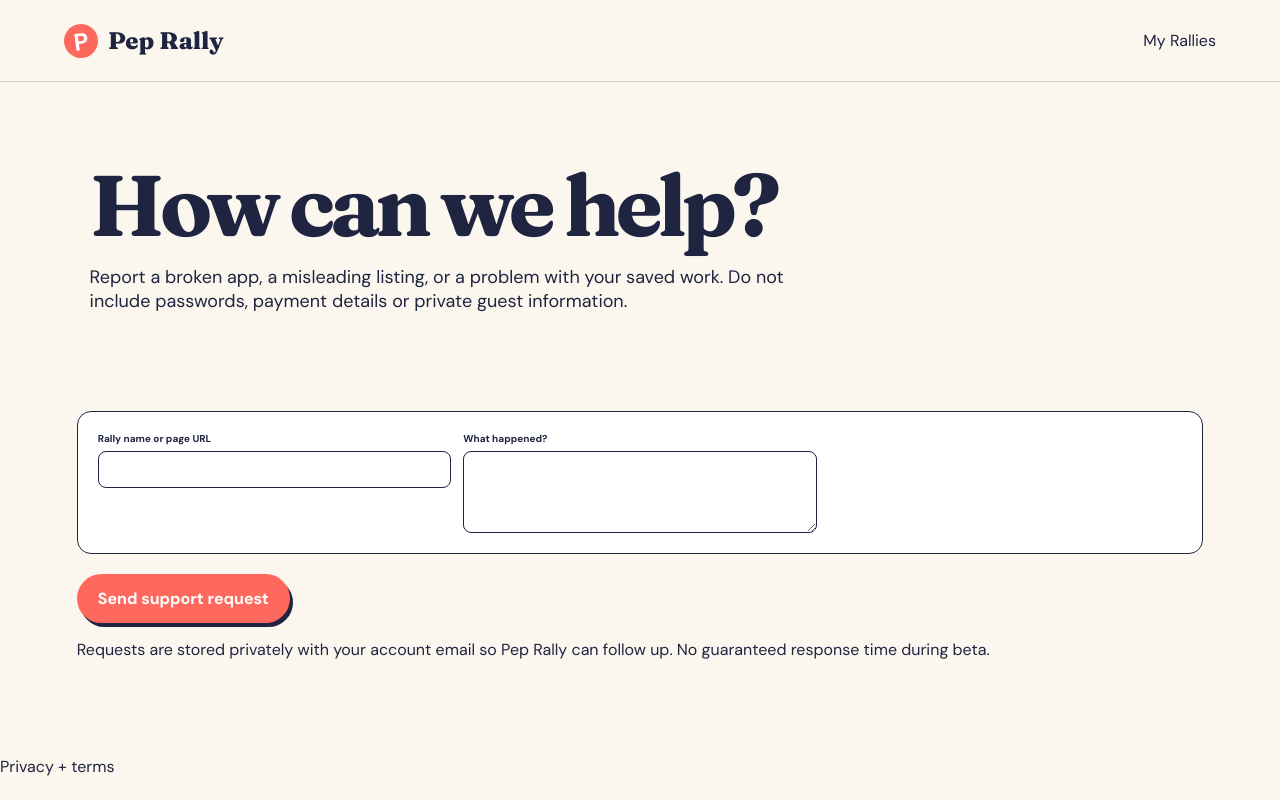
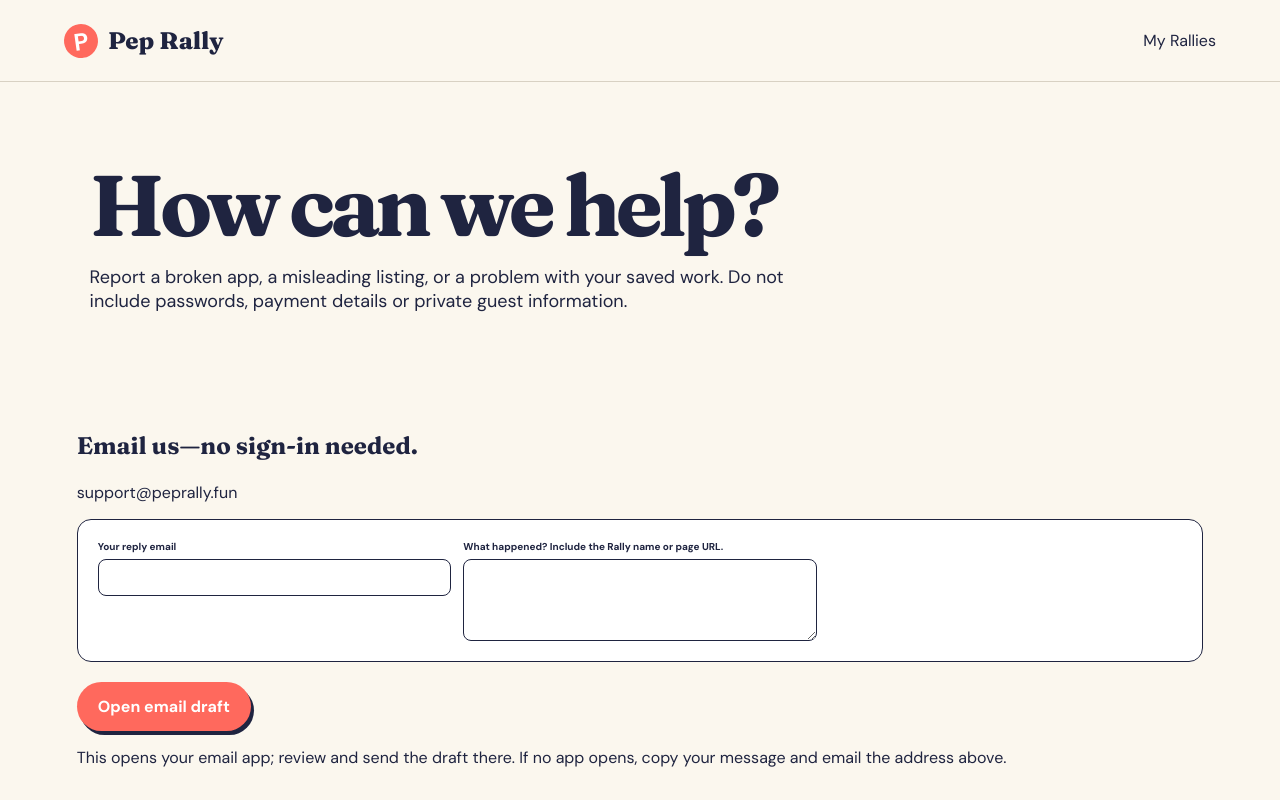
Before and after one commit to duroncelet/Pep-rally, a Next.js app: page /support in a window 1280 px wide. Shown: the top 800 px of the page. Built offline with nearby package versions, Linux system fonts and the light colour scheme.

Commit message:
Offer signed-out support email handoff with explicit send step

```diff
--- a/app/policies/page.tsx
+++ b/app/policies/page.tsx
@@ -6,10 +6,10 @@ export default function PoliciesPage() {
     <header><small>PEP RALLY TRUST CENTER</small><h1>Useful products.<br/><em>Clear responsibilities.</em></h1><p>These launch-edition terms explain what buyers and creators can expect while Pep Rally is operating as a limited test marketplace.</p><span>Effective September 15, 2026 · Launch edition</span></header>
     <section className="policy-grid">
       <article><small>BUYER PROMISE</small><h2>The Rally should match its listing.</h2><p>You should be able to open the promised working experience, understand what information it uses, and produce the result described before checkout.</p><ul><li>Paid access is tied to your signed-in account.</li><li>Outside prices, availability, and policies remain the provider’s source of truth.</li><li>You approve messages, bookings, payments, and high-stakes decisions.</li></ul></article>
-      <article><small>REFUNDS</small><h2>Ask for review when the product fails.</h2><p>Request a marketplace review if a paid Rally does not open, materially differs from its listing, or cannot create the promised outcome.</p><ul><li>Send a request through the support form and keep your reference number.</li><li>Include the Rally name and what failed; never send passwords or secret keys.</li><li>Approved test-market refunds are returned through the original payment method.</li></ul></article>
+      <article><small>REFUNDS</small><h2>Ask for review when the product fails.</h2><p>Request a marketplace review if a paid Rally does not open, materially differs from its listing, or cannot create the promised outcome.</p><ul><li>Email support@peprally.fun, or store an account support request and keep your reference number.</li><li>Include the Rally name and what failed; never send passwords or secret keys.</li><li>Approved test-market refunds are returned through the original payment method.</li></ul></article>
       <article><small>PRIVACY</small><h2>Your workspace is not marketplace content.</h2><p>Saved Rally inputs and results are private to the signed-in account unless you deliberately share or send them through an outside service. Recovery drafts are stored on your browser for up to 30 days; use a private device and remove browser backups from the workspace when needed.</p><ul><li>Creators do not automatically receive buyer workspace contents.</li><li>Uploaded creator source files are stored privately for launch review.</li><li>Do not upload health records, financial credentials, or content you do not have permission to use.</li></ul></article>
       <article><small>CREATOR RESPONSIBILITY</small><h2>Only sell what you can support.</h2><p>Creators must accurately describe the outcome, disclose outside services and permissions, own or license their content, and keep the working version available.</p><ul><li>No fabricated usage, testimonials, credentials, or guarantees.</li><li>Unsafe, deceptive, infringing, or unusable listings may be removed.</li><li>Real creator payouts require identity review and Stripe Connect before activation.</li></ul></article>
-      <article id="support"><small>REPORTING + SUPPORT</small><h2>Tell us what went wrong.</h2><p>Use our support form to record a problem privately with a reference number. Include the listing URL and what happened. Responses are not guaranteed within a fixed time during beta.</p><div className="policy-actions"><a className="primary" href="/support">Send a support request</a><a href="/library">Return to My Rallies</a></div></article>
+      <article id="support"><small>REPORTING + SUPPORT</small><h2>Tell us what went wrong.</h2><p>Email <a href="mailto:support@peprally.fun">support@peprally.fun</a> without signing in, or use the support page to prepare an email draft. Include the listing URL and what happened. Account holders can also store a private request with a reference number. Responses are not guaranteed within a fixed time during beta.</p><div className="policy-actions"><a className="primary" href="/support">Contact support</a><a href="/library">Return to My Rallies</a></div></article>
       <article><small>PAYMENTS</small><h2>Paid access is not on sale yet.</h2><p>The free apps are available now. Other listings are previews, not purchasable products. No real charges are accepted.</p><a href="/connections">See connection status →</a></article>
     </section>
     <footer><p>This is a concise launch-edition policy—not a substitute for jurisdiction-specific legal advice before commercial release.</p><a href="/">Return to Pep Rally →</a></footer>
--- /dev/null
+++ b/app/support-email.ts
@@ -0,0 +1,8 @@
+export const SUPPORT_EMAIL = 'support@peprally.fun';
+export function supportEmailDraft(input: { email: string; rally: string; message: string }) {
+ const email=input.email.trim(), rally=input.rally.trim(), message=input.message.trim();
+ if(email.length>254 || !/^[^\s@]+@[^\s@]+\.[^\s@]+$/.test(email))throw new Error('Enter a reply email address.');
+ if(rally.length>200)throw new Error('Keep the Rally name or URL under 200 characters.');
+ if(message.length<12 || message.length>1000)throw new Error('Describe the problem in 12–1,000 characters.');
+ return `mailto:${SUPPORT_EMAIL}?subject=${encodeURIComponent('Pep Rally support request')}&body=${encodeURIComponent(`Reply email: ${email}\nRally or page: ${rally || '(not specified)'}\n\n${message}`)}`;
+}
--- /dev/null
+++ b/app/support/EmailSupport.tsx
@@ -0,0 +1,8 @@
+"use client";
+import {useState} from 'react';
+import {SUPPORT_EMAIL,supportEmailDraft} from '../support-email';
+export default function EmailSupport(){
+ const [email,setEmail]=useState(''),[message,setMessage]=useState(''),[status,setStatus]=useState('');
+ function open(){try{const href=supportEmailDraft({email,rally:'',message});setStatus('Review the draft and press Send in your email app. Nothing has been sent by this page.');window.location.href=href;}catch(error){setStatus(error instanceof Error?error.message:'Check your details.');}}
+ return <section className="rally-content"><h2>Email us—no sign-in needed.</h2><p><a href={`mailto:${SUPPORT_EMAIL}`}>{SUPPORT_EMAIL}</a></p><form onSubmit={e=>{e.preventDefault();open();}}><div className="setup-grid"><label>Your reply email<input required type="email" autoComplete="email" maxLength={254} value={email} onChange={e=>setEmail(e.target.value)}/></label><label>What happened? Include the Rally name or page URL.<textarea required minLength={12} maxLength={1000} value={message} onChange={e=>setMessage(e.target.value)}/></label></div><button className="primary">Open email draft</button></form><p>This opens your email app; review and send the draft there. If no app opens, copy your message and email the address above.</p>{status&&<p role="status">{status}</p>}</section>;
+}
--- a/app/support/page.tsx
+++ b/app/support/page.tsx
@@ -1,8 +1,9 @@
 "use client";
 import {useEffect,useState} from 'react';
+import EmailSupport from './EmailSupport';
 export default function Support(){
  const [rally,setRally]=useState('');const [message,setMessage]=useState('');const [status,setStatus]=useState('');const [busy,setBusy]=useState(false);const [signIn,setSignIn]=useState('');
  useEffect(()=>{setRally(new URLSearchParams(location.search).get('rally')||'');try{const draft=sessionStorage.getItem('pep-rally-support');if(draft){const d=JSON.parse(draft);setRally(d.rally);setMessage(d.message);}}catch{}},[]);
- async function send(){setBusy(true);setStatus('');try{const r=await fetch('/api/support',{method:'POST',headers:{'content-type':'application/json'},body:JSON.stringify({rally,message})});const d=await r.json();if(r.status===401){sessionStorage.setItem('pep-rally-support',JSON.stringify({rally,message}));setSignIn(d.signIn);setStatus('Sign in to send this request. Your draft will be preserved.');}else if(r.ok){sessionStorage.removeItem('pep-rally-support');setStatus(`Request received. Your reference is ${d.id}. Keep this reference. Response times are not guaranteed during the beta.`);setMessage('');}else setStatus(d.error||'Could not send. Please retry.');}catch{setStatus('Could not send. Your message is still here; please retry.');}finally{setBusy(false);}}
- return <main className="policy-page"><nav><a href="/" className="brand"><span className="brand-mark">P</span>Pep Rally</a><a href="/library">My Rallies</a></nav><header><h1>How can we help?</h1><p>Report a broken app, a misleading listing, or a problem with your saved work. Do not include passwords, payment details or private guest information.</p></header><section className="rally-content"><form onSubmit={e=>{e.preventDefault();void send();}}><div className="setup-grid"><label>Rally name or page URL<input maxLength={200} value={rally} onChange={e=>setRally(e.target.value)}/></label><label>What happened?<textarea required minLength={12} maxLength={4000} value={message} onChange={e=>setMessage(e.target.value)}/></label></div><button className="primary" disabled={busy}>{busy?'Sending…':'Send support request'}</button></form>{status&&<p role="status">{status}</p>}{signIn&&<a className="primary" href={signIn}>Sign in to send</a>}<p>Requests are stored privately with your account email so Pep Rally can follow up. No guaranteed response time during beta.</p></section><a href="/policies">Privacy + terms</a></main>;
+ async function send(){setBusy(true);setStatus('');try{const r=await fetch('/api/support',{method:'POST',headers:{'content-type':'application/json'},body:JSON.stringify({rally,message})});const d=await r.json();if(r.status===401){sessionStorage.setItem('pep-rally-support',JSON.stringify({rally,message}));setSignIn(d.signIn);setStatus('Sign in to store this request, or use the email option above without signing in.');}else if(r.ok){sessionStorage.removeItem('pep-rally-support');setStatus(`Request stored. Your reference is ${d.id}. Keep this reference. Response times are not guaranteed during the beta.`);setMessage('');}else setStatus(d.error||'Could not send. Please retry.');}catch{setStatus('Could not send. Your message is still here; please retry.');}finally{setBusy(false);}}
+ return <main className="policy-page"><nav><a href="/" className="brand"><span className="brand-mark">P</span>Pep Rally</a><a href="/library">My Rallies</a></nav><header><h1>How can we help?</h1><p>Report a broken app, a misleading listing, or a problem with your saved work. Do not include passwords, payment details or private guest information.</p></header><EmailSupport/><details className="rally-content"><summary>Or store a request with your Pep Rally account</summary><form onSubmit={e=>{e.preventDefault();void send();}}><div className="setup-grid"><label>Rally name or page URL<input maxLength={200} value={rally} onChange={e=>setRally(e.target.value)}/></label><label>What happened?<textarea required minLength={12} maxLength={4000} value={message} onChange={e=>setMessage(e.target.value)}/></label></div><button className="primary" disabled={busy}>{busy?'Saving…':'Store support request'}</button></form>{status&&<p role="status">{status}</p>}{signIn&&<a className="primary" href={signIn}>Sign in to store</a>}<p>Requests are stored privately with your account email. This option does not send an email notification. No guaranteed response time during beta.</p></details><a href="/policies">Privacy + terms</a></main>;
 }
```
Also changed, not shown: 2 other files (tests, documents, lock files or other folders).
